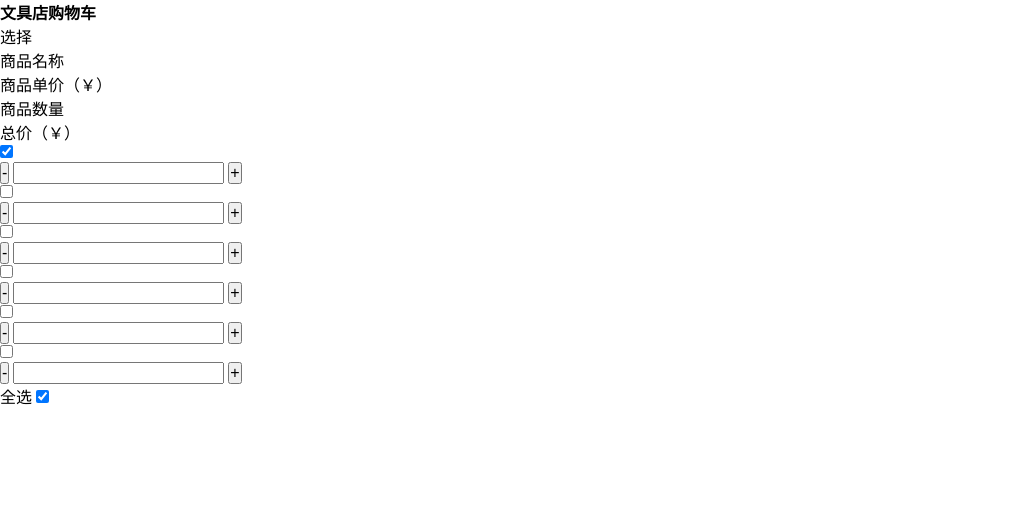
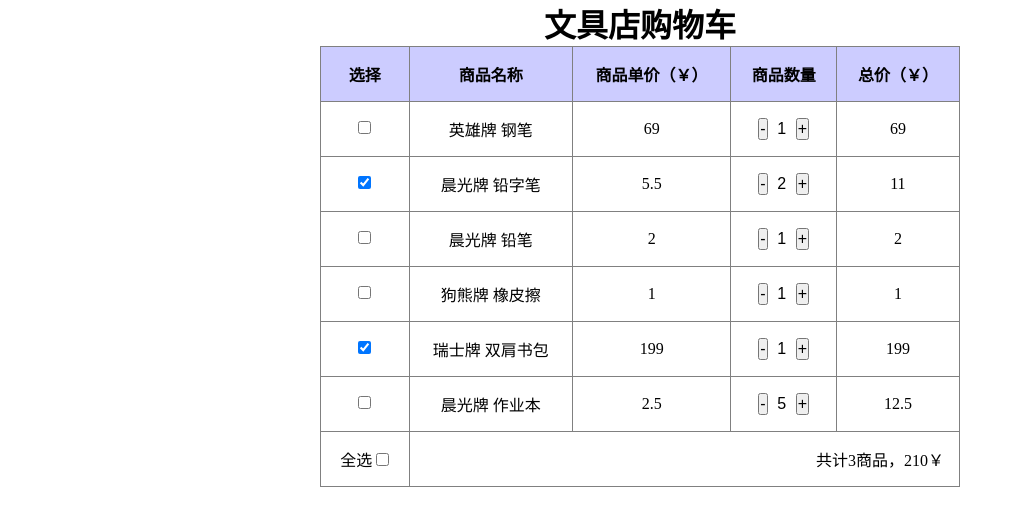
Before and after one commit to zkjxx1548/zkjxx1548.github.io, a plain HTML site: page course1/week2/section3/question1.html in a window 1280 px wide. Shown: the whole page, without its empty margins (0-1023 px from the left). Drawn offline with Linux system fonts and the light colour scheme.

Commit message:
-m[zhoukangjian] {feat}-{StoryNo.1.3.3}: finish

```diff
--- a/course1/week2/section3/css/question1.css
+++ b/course1/week2/section3/css/question1.css
@@ -1,25 +1,36 @@
-.shop {
+#shop {
   margin: 0 auto;
   width: 50%;
+  text-align: center;
 }
 
-.shop-title {
-  display: flex;
-  flex-direction: row;
+#shop input {
+  text-align: center;
 }
 
-.shop-title li {
+#shop-name {
+  font-size: 32px;
+}
+
+#shop-table {
+  width: 100%;
+}
+
+#shop-table td,
+#shop-table th {
   padding: 15px;
-  background-color: rgba(0, 0, 255, 0.3);
   border: 1px solid gray;
 }
 
-.shop-list li {
-  display: flex;
-  flex-direction: row;
+#shop-title th {
+  background-color: rgba(0, 0, 255, 0.2);
 }
 
-.shop-footer {
-  display: flex;
-  flex-direction: row;
+.numbox {
+  width: 20px;
+  border: 0;
 }
+
+#allprice {
+  text-align: end;
+}
--- a/course1/week2/section3/js/question1.js
+++ b/course1/week2/section3/js/question1.js
@@ -1,4 +1,4 @@
-window.onload = function() {
+window.onload = function () {
   // 商品列表 JSON 数据
   var carProducts = [
     {
@@ -47,33 +47,222 @@ window.onload = function() {
   var listCheck = document.getElementsByClassName('check');
   var listName = document.getElementsByClassName('name');
   var listPrice = document.getElementsByClassName('price');
-  var listNum = document.getElementsByClassName('num');
+  var listNum = document.getElementsByClassName('numbox');
   var listSubtotal = document.getElementsByClassName('subtotal');
   var listReduce = document.getElementsByClassName('reduce');
-  var listAllPrice = document.getElementsByClassName('allprice');
+  var listPlus = document.getElementsByClassName('plus');
+  var listAllCheck = document.getElementById('allcheck').getElementsByTagName('INPUT')[0];
+  var listAllPrice = document.getElementById('allprice');
+  var listLen = carProducts.length;
+  var allcheckFlag = 0;
 
-  var num;
-
-  for (var i = 0; i < carProducts.length; i++) {
-    if (carProducts[i]["checked"] === true) {
+  //初始化购物车table
+  for (var i = 0; i < listLen; i++) {
+    if (carProducts[i]["checked"] === true)
       listCheck[i].getElementsByTagName('INPUT')[0].setAttribute("checked", "checked");
-    }else{
-      listCheck[i].getElementsByTagName('INPUT')[0].setAttribute("check", "");
-    }
     listName[i].innerHTML = carProducts[i]["name"];
     listPrice[i].innerHTML = carProducts[i]["price"];
-    listNum[i].getElementsByTagName('INPUT')[1].setAttribute("value", carProducts[i]["count"]);
-    listSubtotal[i].innerHTML = carProducts[i]["count"] * carProducts[i]["price"];
+    listNum[i].setAttribute("value", carProducts[i]["count"]);
+    subtotalPrice();
+    totalPrice();
   }
 
-  function totalPrice() {
-    for (var i = 0; i < carProducts.length; i++) {
-      listSubtotal[i].innerHTML = parseInt(listNum[i].getElementsByTagName('INPUT')[1].getAttribute("value")) * parseInt(listPrice[i].innerHTML);
+  for (var i = 0; i < listLen; i++) {
+    listCheck[i].getElementsByTagName('INPUT')[0].addEventListener('click', function () {
+      if (carProducts[i].checked === true) {
+        carProducts[i].checked = false;
+      }else{
+        carProducts[i].checked = true;
+      }
+      totalPrice();
+    }, false);
+  }
+
+  listCheck[0].getElementsByTagName('INPUT')[0].addEventListener('click', function () {
+    if (carProducts[0].checked === true) {
+      carProducts[0].checked = false;
+    }else{
+      carProducts[0].checked = true;
+    }
+    totalPrice();
+  }, false);
+
+  listCheck[1].getElementsByTagName('INPUT')[0].addEventListener('click', function () {
+    if (carProducts[1].checked === true) {
+      carProducts[1].checked = false;
+    }else{
+      carProducts[1].checked = true;
+    }
+    totalPrice();
+  }, false);
+
+  listCheck[2].getElementsByTagName('INPUT')[0].addEventListener('click', function () {
+    if (carProducts[2].checked === true) {
+      carProducts[2].checked = false;
+    }else{
+      carProducts[2].checked = true;
+    }
+    totalPrice();
+  }, false);
+
+  listCheck[3].getElementsByTagName('INPUT')[0].addEventListener('click', function () {
+    if (carProducts[3].checked === true) {
+      carProducts[3].checked = false;
+    }else{
+      carProducts[3].checked = true;
+    }
+    totalPrice();
+  }, false);
+
+  listCheck[4].getElementsByTagName('INPUT')[0].addEventListener('click', function () {
+    if (carProducts[4].checked === true) {
+      carProducts[4].checked = false;
+    }else{
+      carProducts[4].checked = true;
+    }
+    totalPrice();
+  }, false);
+
+  listCheck[5].getElementsByTagName('INPUT')[0].addEventListener('click', function () {
+    if (carProducts[5].checked === true) {
+      carProducts[5].checked = false;
+    }else{
+      carProducts[5].checked = true;
+    }
+    totalPrice();
+  }, false);
+
+  listReduce[0].addEventListener('click', function () {
+    if(carProducts[0].count > 0) {
+      carProducts[0].count--;
+      listNum[0].setAttribute("value", carProducts[0]["count"]);
+      subtotalPrice();
+      totalPrice();
+    }
+  });
+
+  listPlus[0].addEventListener('click', function () {
+    carProducts[0].count++;
+    listNum[0].setAttribute("value", carProducts[0]["count"]);
+    subtotalPrice();
+    totalPrice();
+  });
+
+  listReduce[1].addEventListener('click', function () {
+    if(carProducts[1].count > 0) {
+      carProducts[1].count--;
+      listNum[1].setAttribute("value", carProducts[1]["count"]);
+      subtotalPrice();
+      totalPrice();
+    }
+  });
+
+  listPlus[1].addEventListener('click', function () {
+    carProducts[1].count++;
+    listNum[1].setAttribute("value", carProducts[1]["count"]);
+    subtotalPrice();
+    totalPrice();
+  });
+
+  listReduce[2].addEventListener('click', function () {
+    if(carProducts[2].count > 0) {
+      carProducts[2].count--;
+      listNum[2].setAttribute("value", carProducts[2]["count"]);
+      subtotalPrice();
+      totalPrice();
+    }
+  });
+
+  listPlus[2].addEventListener('click', function () {
+    carProducts[2].count++;
+    listNum[2].setAttribute("value", carProducts[2]["count"]);
+    subtotalPrice();
+    totalPrice();
+  });
+
+  listReduce[3].addEventListener('click', function () {
+    if(carProducts[3].count > 0) {
+      carProducts[3].count--;
+      listNum[3].setAttribute("value", carProducts[3]["count"]);
+      subtotalPrice();
+      totalPrice();
+    }
+  });
+
+  listPlus[3].addEventListener('click', function () {
+    carProducts[3].count++;
+    listNum[3].setAttribute("value", carProducts[3]["count"]);
+    subtotalPrice();
+    totalPrice();
+  });
+
+  listReduce[4].addEventListener('click', function () {
+    if(carProducts[4].count > 0) {
+      carProducts[4].count--;
+      listNum[4].setAttribute("value", carProducts[4]["count"]);
+      subtotalPrice();
+      totalPrice();
+    }
+  });
+
+  listPlus[4].addEventListener('click', function () {
+    carProducts[4].count++;
+    listNum[4].setAttribute("value", carProducts[4]["count"]);
+    subtotalPrice();
+    totalPrice();
+  });
+
+  listReduce[5].addEventListener('click', function () {
+    if(carProducts[5].count > 0) {
+      carProducts[5].count--;
+      listNum[5].setAttribute("value", carProducts[5]["count"]);
+      subtotalPrice();
+      totalPrice();
+    }
+  });
+
+  listPlus[5].addEventListener('click', function () {
+    carProducts[5].count++;
+    listNum[5].setAttribute("value", carProducts[5]["count"]);
+    subtotalPrice();
+    totalPrice();
+  });
+
+  listAllCheck.addEventListener('click', function () {
+    if (allcheckFlag === 0) {
+      for (var i = 0; i < listLen; i++) {
+        carProducts[i].checked = true;
+        listCheck[i].getElementsByTagName('INPUT')[0].setAttribute("checked", "checked");
+      }
+      allcheckFlag = 1;
+    }else{
+      for (var i = 0; i < listLen; i++) {
+        carProducts[i].checked = false;
+        listCheck[i].getElementsByTagName('INPUT')[0].removeAttribute("checked");
+      }
+      allcheckFlag = 0;
+    }
+    totalPrice();
+  }, false);
+
+  //小计
+  function subtotalPrice() {
+    for (var i = 0; i < listLen; i++) {
+      listSubtotal[i].innerHTML = carProducts[i]["count"] * carProducts[i]["price"];
     }
   }
 
-  for (var i = 0; i < carProducts.length; i++) {
-    listReduce[i].addEventListener('click', )
+  //共计
+  function totalPrice() {
+    var allCount = 0;
+    var allPrice = 0;
+    for (var i = 0; i < listLen; i++) {
+      if (carProducts[i].checked === true) {
+        allCount += carProducts[i].count;
+        allPrice += carProducts[i].count * carProducts[i].price;
+      }
     }
+    listAllPrice.innerHTML = '共计' + allCount + '商品，' + allPrice + '￥';
   }
+
 };
--- a/course1/week2/section3/question1.html
+++ b/course1/week2/section3/question1.html
@@ -6,106 +6,106 @@
   <title>第二周第三小节-事件与回调-购物车</title>
   <meta name="viewport" content="width=device-width, initial-scale=1">
   <link rel="stylesheet" type="text/css" media="screen" href="./css/reset.css" />
-  <link rel="stylesheet" type="text/css" media="screen" href="./css/section3-question.css" />
-  <script src="./js/section3-question.js"></script>
+  <link rel="stylesheet" type="text/css" media="screen" href="./css/question1.css" />
+  <script src="./js/question1.js"></script>
 </head>
   <body>
-    <div class="shop">
-      <h4 class="shop-name">文具店购物车</h4>
-      <ul class="shop-title">
-        <li>选择</li>
-        <li>商品名称</li>
-        <li>商品单价（￥）</li>
-        <li>商品数量</li>
-        <li>总价（￥）</li>
-      </ul>
-      <ul class="shop-list">
-        <li data-id="1">
-          <div class="check">
-            <input type="checkbox" checked="">
-          </div>
-          <div class="name"></div>
-          <div class="price"></div>
-          <div class="num">
+    <div id="shop">
+      <h1 id="shop-name">文具店购物车</h1>
+      <table id="shop-table">
+        <tr id="shop-title">
+          <th>选择</th>
+          <th>商品名称</th>
+          <th>商品单价（￥）</th>
+          <th>商品数量</th>
+          <th>总价（￥）</th>
+        </tr>
+        <tr id="shop-list1">
+          <td class="check">
+            <input type="checkbox" />
+          </td>
+          <td class="name"></td>
+          <td class="price"></td>
+          <td class="num">
             <input class="reduce" type="button" value="-" />
             <input class="numbox" type="text" value="" />
             <input class="plus" type="button" value="+" />
-          </div>
-          <div class="subtotal"></div>
-        </li>
-        <li data-id="2">
-          <div class="check">
-            <input type="checkbox">
-          </div>
-          <div class="name"></div>
-          <div class="price"></div>
-          <div class="num">
+          </td>
+          <td class="subtotal"></td>
+        </tr>
+        <tr id="shop-list2">
+          <td class="check">
+            <input type="checkbox" />
+          </td>
+          <td class="name"></td>
+          <td class="price"></td>
+          <td class="num">
             <input class="reduce" type="button" value="-" />
             <input class="numbox" type="text" value="" />
             <input class="plus" type="button" value="+" />
-          </div>
-          <div class="subtotal"></div>
-        </li>
-        <li data-id="3">
-          <div class="check">
-            <input type="checkbox">
-          </div>
-          <div class="name"></div>
-          <div class="price"></div>
-          <div class="num">
+          </td>
+          <td class="subtotal"></td>
+        </tr>
+        <tr id="shop-list3">
+          <td class="check">
+            <input type="checkbox" />
+          </td>
+          <td class="name"></td>
+          <td class="price"></td>
+          <td class="num">
             <input class="reduce" type="button" value="-" />
             <input class="numbox" type="text" value="" />
             <input class="plus" type="button" value="+" />
-          </div>
-          <div class="subtotal"></div>
-        </li>
-        <li data-id="4">
-          <div class="check">
-            <input type="checkbox">
-          </div>
-          <div class="name"></div>
-          <div class="price"></div>
-          <div class="num">
+          </td>
+          <td class="subtotal"></td>
+        </tr>
+        <tr id="shop-list4">
+          <td class="check">
+            <input type="checkbox" />
+          </td>
+          <td class="name"></td>
+          <td class="price"></td>
+          <td class="num">
             <input class="reduce" type="button" value="-" />
             <input class="numbox" type="text" value="" />
             <input class="plus" type="button" value="+" />
-          </div>
-          <div class="subtotal"></div>
-        </li>
-        <li data-id="5">
-          <div class="check">
-            <input type="checkbox">
-          </div>
-          <div class="name"></div>
-          <div class="price"></div>
-          <div class="num">
+          </td>
+          <td class="subtotal"></td>
+        </tr>
+        <tr id="shop-list5">
+          <td class="check">
+            <input type="checkbox" />
+          </td>
+          <td class="name"></td>
+          <td class="price"></td>
+          <td class="num">
             <input class="reduce" type="button" value="-" />
             <input class="numbox" type="text" value="" />
             <input class="plus" type="button" value="+" />
-          </div>
-          <div class="subtotal"></div>
-        </li>
-        <li data-id="6">
-          <div class="check">
-            <input type="checkbox">
-          </div>
-          <div class="name"></div>
-          <div class="price"></div>
-          <div class="num">
+          </td>
+          <td class="subtotal"></td>
+        </tr>
+        <tr id="shop-list6">
+          <td class="check">
+            <input type="checkbox" />
+          </td>
+          <td class="name"></td>
+          <td class="price"></td>
+          <td class="num">
             <input class="reduce" type="button" value="-" />
             <input class="numbox" type="text" value="" />
             <input class="plus" type="button" value="+" />
-          </div>
-          <div class="subtotal"></div>
-        </li>
-      </ul>
-      <ul class="shop-footer">
-        <li>
-          全选
-          <input type="checkbox" checked="">
-        </li>
-        <li class="allprice"></li>
-      </ul>
+          </td>
+          <td class="subtotal"></td>
+        </tr>
+        <tr id="shop-footer">
+          <td id="allcheck">
+            全选
+            <input type="checkbox" check="" />
+          </td>
+          <td id="allprice" colspan="4"></td>
+        </tr>
+      </table>
     </div>
   </body>
 </html>
```
